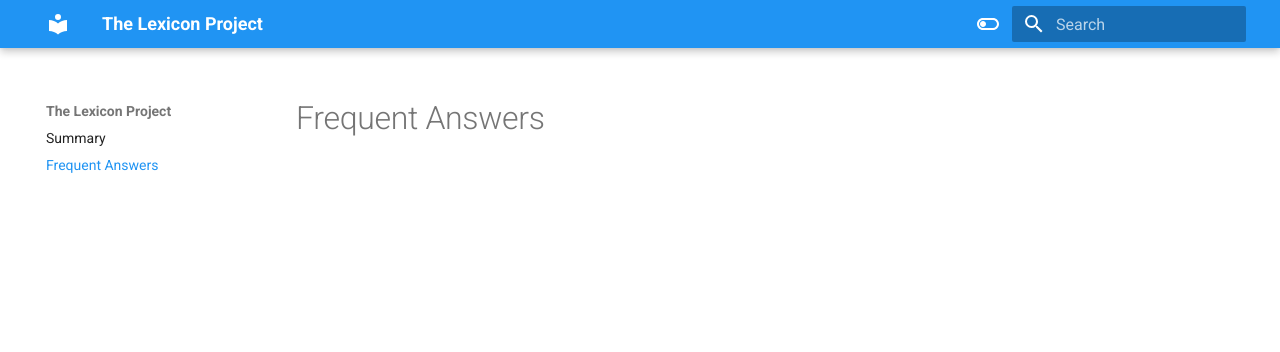
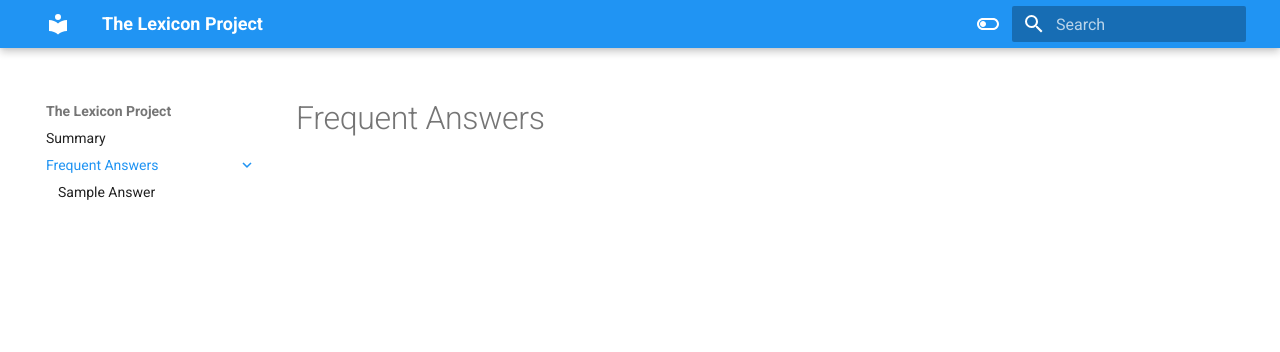
Before and after one commit to Tindalos/Lexicon, an MkDocs documentation site: the page built from docs/FrequentAnswers/index.md, in a window 1280 px wide. Shown: the top 352 px of the page. Built offline with MkDocs 1.6.1 and Material for MkDocs 9.7.7, drawn with Linux system fonts in a browser that asks for light colours.

Commit message:
FrequentAnswers

```diff
--- a/mkdocs.yml
+++ b/mkdocs.yml
@@ -50,18 +50,19 @@ nav:
     - Summary: index.md
     - Frequent Answers:
         - FrequentAnswers/index.md
+        - Sample Answer: FrequentAnswers/sample.md
 #    - Symbols:
 #        - symbols/index.md
 #        - Counter-Divine Will:
 #            - symbols/cdw/index.md
 #    - Elements:
-#        - /symbols/elements/index.md
-#        - Earth: /symbols/elements/earth.md
-#        - Air:  /symbols/elements/air.md
-#        - F█re: /symbols/elements/f█re.md
-#        - Wat█r: /symbols/elements/wat█r.md
-#        - Spir█t: /symbols/elements/spir█t.md
-#        - Met█l: /symbols/elements/met█l.md
+#        - symbols/elements/index.md
+#        - Earth: symbols/elements/earth.md
+#        - Air:  symbols/elements/air.md
+#        - F█re: symbols/elements/f█re.md
+#        - Wat█r: symbols/elements/wat█r.md
+#        - Spir█t: symbols/elements/spir█t.md
+#        - Met█l: symbols/elements/met█l.md
 
 
 # Extensions
```
Also changed, not shown: docs/FrequentAnswers/sample.md (added, +1 -0 lines).
